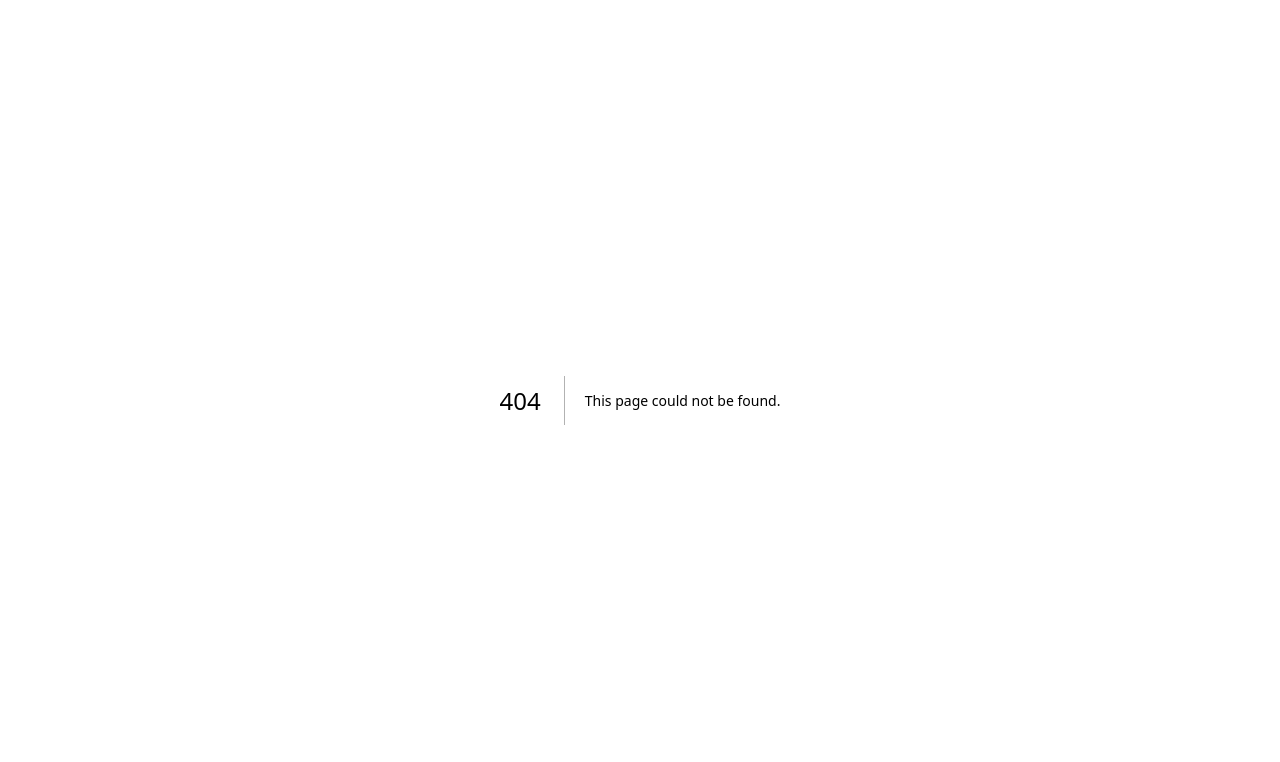
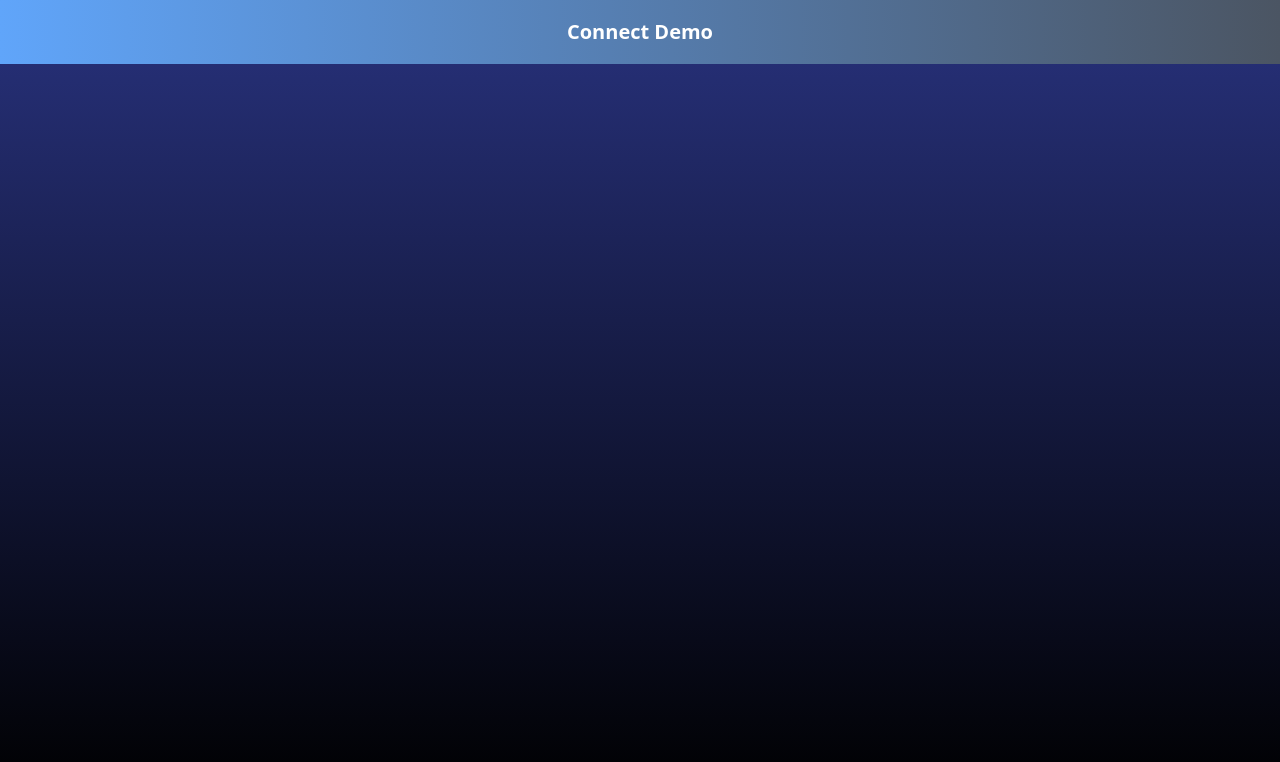
Before and after one commit to hugochinchilla79/3ds-demo-pagadito, a Next.js app: page /connect-demo in a window 1280 px wide. Before the commit this address had no page. Shown: the top 762 px of the page. Built offline with nearby package versions, Linux system fonts and the light colour scheme.

Commit message:
added new page for demo connect and added .env.example values

```diff
--- a/src/app/components/Header.tsx
+++ b/src/app/components/Header.tsx
@@ -1,9 +1,9 @@
 import React from "react";
 
-const Header = () => {
+const Header = (props: any) => {
   return (
     <nav className="fixed top-0 left-0 w-full h-16 flex items-center justify-center bg-gradient-to-r from-blue-400 to-gray-600">
-      <h1 className="text-white text-xl font-bold">Demo 3DSecure</h1>
+      <h1 className="text-white text-xl font-bold">{props.title}</h1>
     </nav>
   );
 };
--- a/src/app/components/TransactionInformation.tsx
+++ b/src/app/components/TransactionInformation.tsx
@@ -5,7 +5,11 @@ interface TransactionInformationData {
   description: any;
 }
 
-const TransactionInformation : React.FC<{transactionData: TransactionInformationData, infoPagadito: any, title: string}> = ({transactionData, infoPagadito, title}) => {
+const TransactionInformation: React.FC<{
+  transactionData: TransactionInformationData;
+  infoPagadito: any;
+  title: string;
+}> = ({ transactionData, infoPagadito, title }) => {
   return (
     <div className="container">
       <div className="p-6 bg-white border border-gray-200 rounded-lg shadow dark:bg-gray-800 dark:border-gray-700">
@@ -43,7 +47,10 @@ const TransactionInformation : React.FC<{transactionData: TransactionInformation
               </strong>
             </div>
             <div className="flex flex-col mt-4">
-                            <label htmlFor="description" className="block mb-2 dark:text-white">
+              <label
+                htmlFor="description"
+                className="block mb-2 dark:text-white"
+              >
                 Transaction ID:
               </label>
               <strong className="dark:text-white">
@@ -51,7 +58,10 @@ const TransactionInformation : React.FC<{transactionData: TransactionInformation
               </strong>
             </div>
             <div className="flex flex-col mt-4">
-                            <label htmlFor="description" className="block mb-2 dark:text-white">
+              <label
+                htmlFor="description"
+                className="block mb-2 dark:text-white"
+              >
                 Total:
               </label>
               <strong className="dark:text-white">
@@ -59,7 +69,10 @@ const TransactionInformation : React.FC<{transactionData: TransactionInformation
               </strong>
             </div>
             <div className="flex flex-col mt-4">
-                            <label htmlFor="description" className="block mb-2 dark:text-white">
+              <label
+                htmlFor="description"
+                className="block mb-2 dark:text-white"
+              >
                 Payment Token:
               </label>
               <strong className="dark:text-white">
@@ -71,6 +84,6 @@ const TransactionInformation : React.FC<{transactionData: TransactionInformation
       </div>
     </div>
   );
-}
+};
 
 export default TransactionInformation;
--- a/src/app/page.tsx
+++ b/src/app/page.tsx
@@ -101,7 +101,7 @@ export default function Home() {
 
   return (
     <div>
-      <Header />
+      <Header title="Demo 3DSecure"/>
       <h1 className="text-center mt-20 mb-4 font-sans text-2xl">
         <br />
         <a
--- /dev/null
+++ b/src/pages/connect-demo.tsx
@@ -0,0 +1,19 @@
+"use client";
+
+import Header from "@/app/components/Header";
+import "../app/globals.css";
+
+export default function ConnectDemo() {
+  return (
+    <div>
+        <Header title="Connect Demo" />
+
+        <div className="grid p-4 grid-cols-1 2xl:grid-cols-5 xl:grid-cols-5 md:grid-cols-5 sm:grid-cols-1 h-screen">
+
+
+
+
+        </div>
+    </div>
+  );
+}
```
Also changed, not shown: src/app/data/endpointsConnect.json (added, +12 -0 lines), 1 other file (tests, documents, lock files or other folders). Lines whose indentation alone changed are shown as unchanged.
